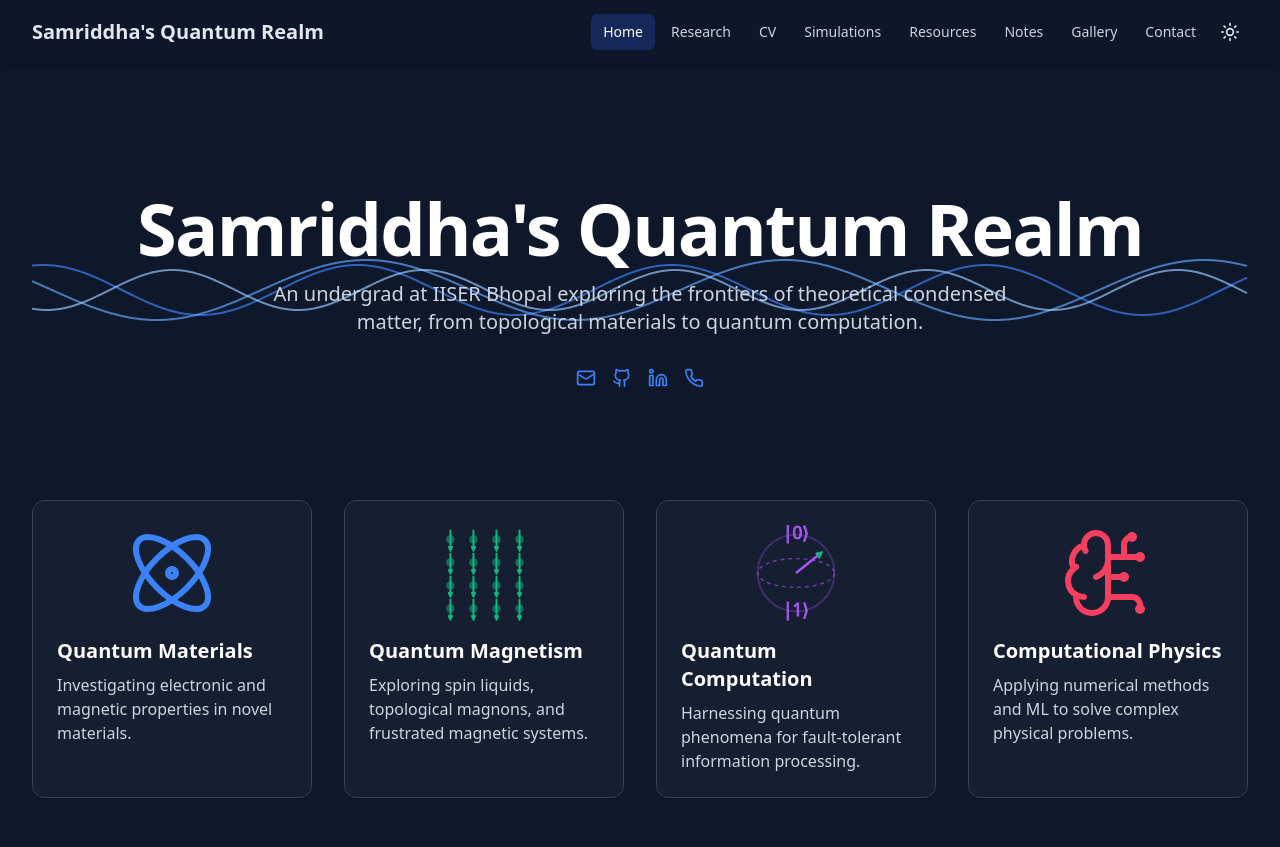
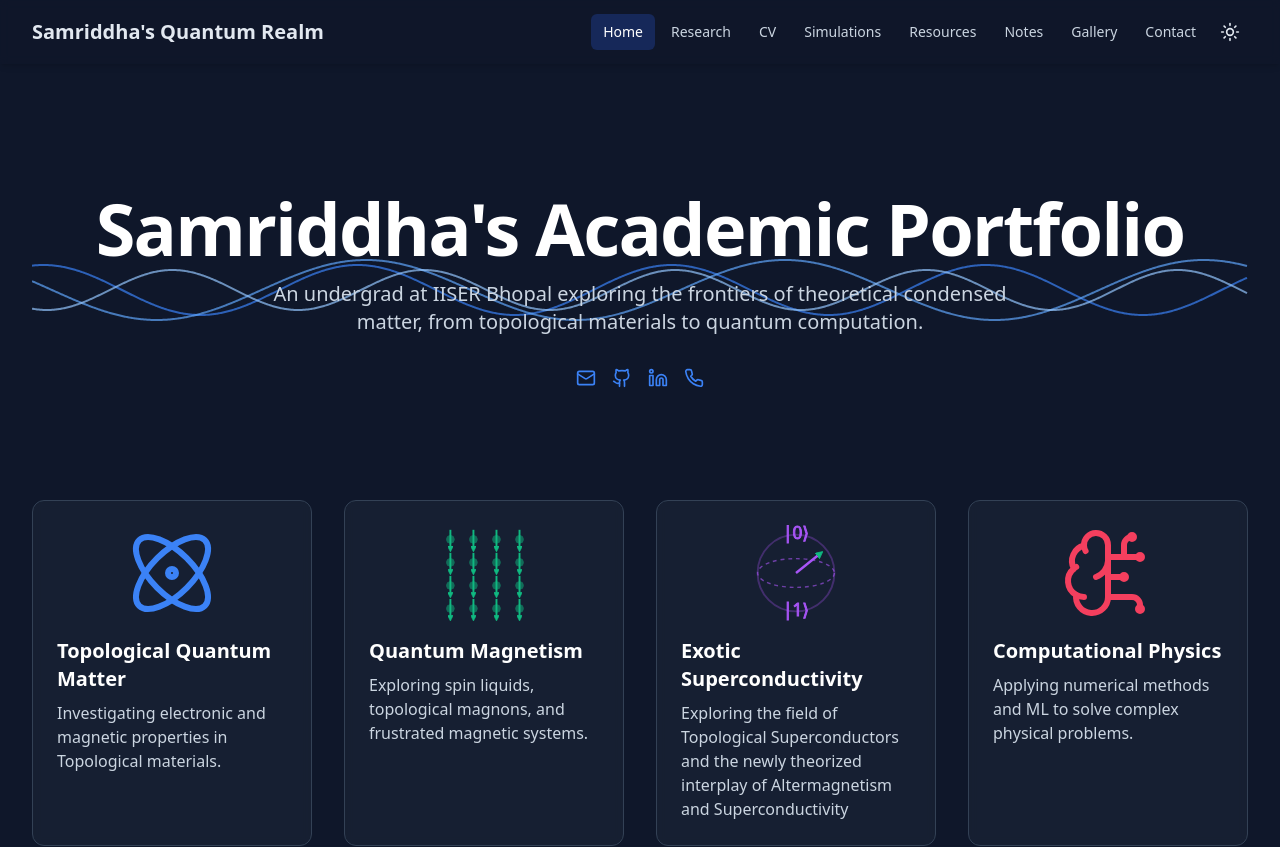
Before and after one commit to QuantumPopsci/samriddhas-academic-portfolio, a React (Vite) app: page / in a window 1280 px wide. Shown: the top 847 px of the page. Built offline with nearby package versions, Linux system fonts and the light colour scheme.

Commit message:
Update portfolio title and research interests

```diff
--- a/src/App.jsx
+++ b/src/App.jsx
@@ -604,7 +604,7 @@ const HomePage = () => (
         <div className="relative text-center py-12 md:py-20 z-10 overflow-hidden rounded-lg">
             <div className="absolute inset-0 -z-10"><WaveAnimation /></div>
             <h1 className="text-5xl md:text-7xl font-extrabold tracking-tight text-slate-900 dark:text-white">
-                Samriddha's Quantum Realm
+                Samriddha's Academic Portfolio
             </h1>
             <p className="mt-4 text-lg md:text-xl max-w-3xl mx-auto text-slate-600 dark:text-slate-300">
                 An undergrad at IISER Bhopal exploring the frontiers of theoretical condensed matter, from topological materials to quantum computation.
@@ -620,8 +620,8 @@ const HomePage = () => (
         <div className="grid grid-cols-1 md:grid-cols-2 lg:grid-cols-4 gap-8">
             <a href="https://www.nature.com/articles/nature23268" target="_blank" rel="noopener noreferrer" className="interest-card">
                 <div className="w-24 h-24 mx-auto text-blue-500"><Atom className="w-full h-full" strokeWidth={1.5}/></div>
-                <h3 className="mt-4 text-xl font-bold text-slate-900 dark:text-white">Quantum Materials</h3>
-                <p className="mt-2 text-slate-600 dark:text-slate-300">Investigating electronic and magnetic properties in novel materials.</p>
+                <h3 className="mt-4 text-xl font-bold text-slate-900 dark:text-white">Topological Quantum Matter</h3>
+                <p className="mt-2 text-slate-600 dark:text-slate-300">Investigating electronic and magnetic properties in Topological materials.</p>
             </a>
              <a href="https://journals.aps.org/rmp/abstract/10.1103/RevModPhys.88.041002" target="_blank" rel="noopener noreferrer" className="interest-card">
                 <div className="w-24 h-24 mx-auto text-emerald-500"><SpinLatticeIcon /></div>
@@ -630,8 +630,8 @@ const HomePage = () => (
             </a>
              <a href="https://qiskit.org/textbook/what-is-quantum.html" target="_blank" rel="noopener noreferrer" className="interest-card">
                 <div className="w-24 h-24 mx-auto text-purple-500"><QubitIcon /></div>
-                <h3 className="mt-4 text-xl font-bold text-slate-900 dark:text-white">Quantum Computation</h3>
-                <p className="mt-2 text-slate-600 dark:text-slate-300">Harnessing quantum phenomena for fault-tolerant information processing.</p>
+                <h3 className="mt-4 text-xl font-bold text-slate-900 dark:text-white">Exotic Superconductivity</h3>
+                <p className="mt-2 text-slate-600 dark:text-slate-300">Exploring the field of Topological Superconductors and the newly theorized interplay of Altermagnetism and Superconductivity</p>
             </a>
              <a href="http://www-personal.umich.edu/~mejn/cp/" target="_blank" rel="noopener noreferrer" className="interest-card">
                 <div className="w-24 h-24 mx-auto text-rose-500"><BrainCircuit className="w-full h-full" strokeWidth={1.5}/></div>
```
